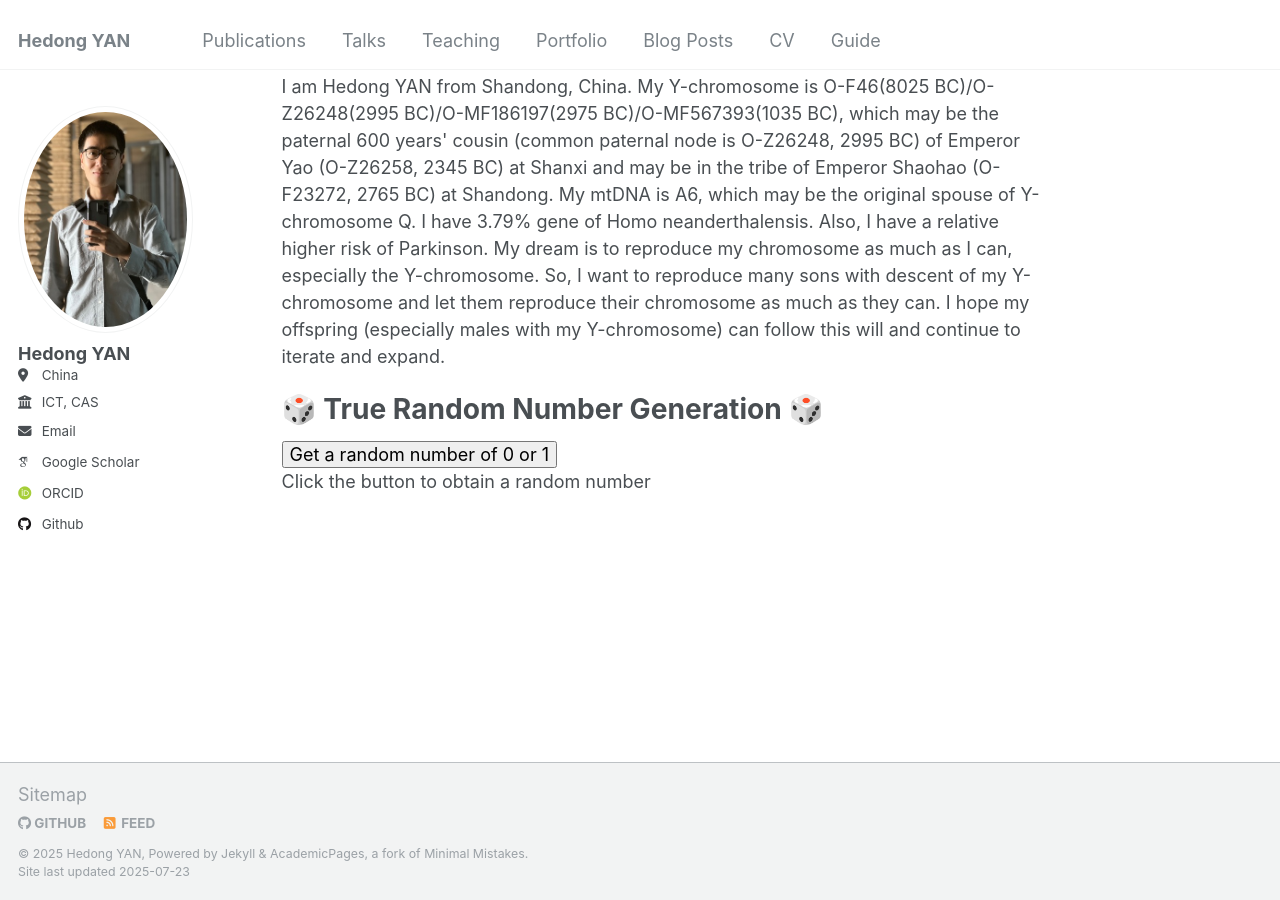
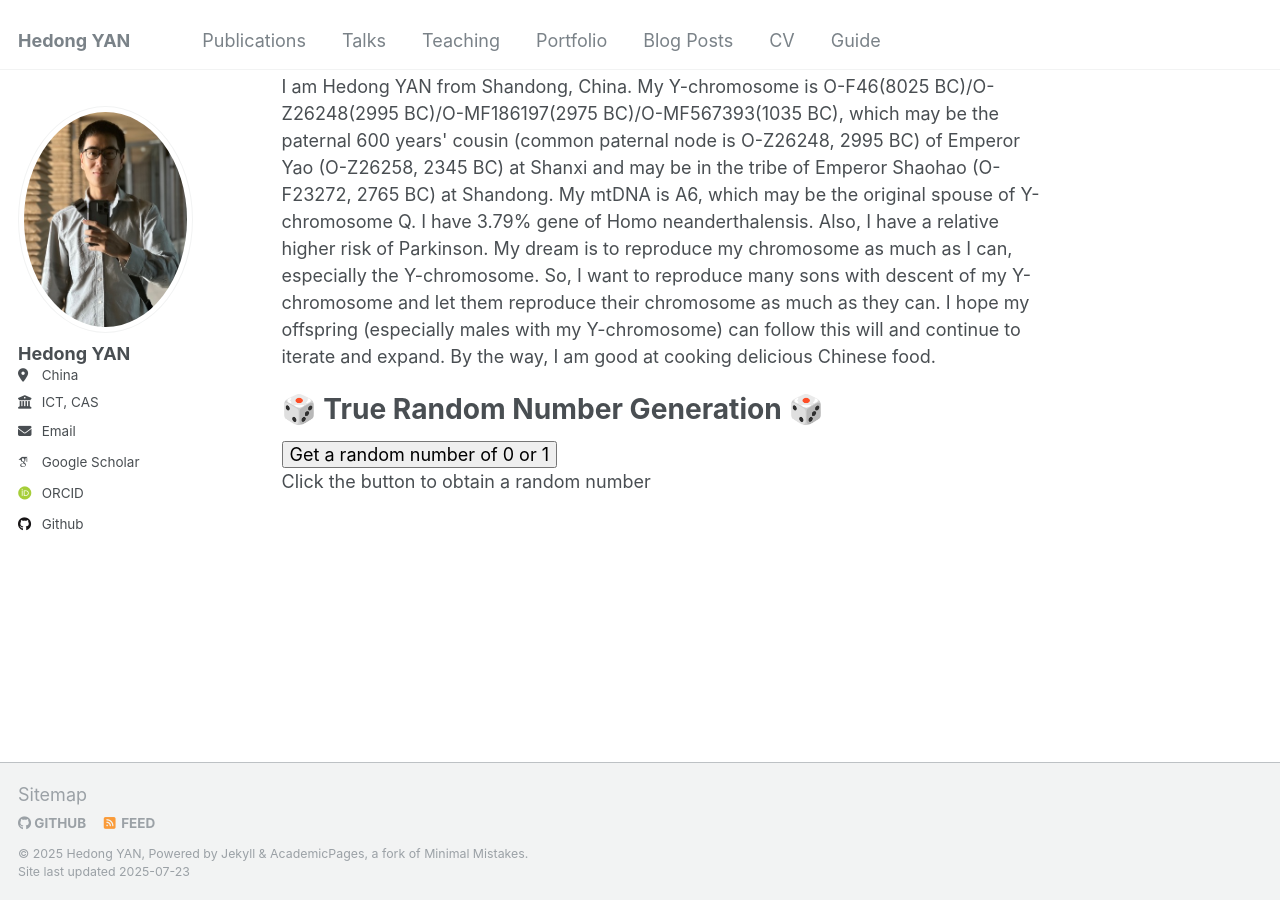
Before and after one commit to hedongyan/hedongyan.github.io, a Jekyll site: the page built from _pages/about.html, in a window 1280 px wide and 900 px high, scrolled down 576 px. Built offline with Jekyll 4.4.1, drawn with Linux system fonts in a browser that asks for light colours; some web fonts are replaced.

Commit message:
Update about.html

```diff
--- a/_pages/about.html
+++ b/_pages/about.html
@@ -33,6 +33,8 @@ I developed an open-source repositories (https://github.com/hedongyan/awesome-ca
   I hope my offspring (especially males with my Y-chromosome) can follow this will and continue to iterate and expand.
   <!-- I want to purge all the other males with Y-chromosome and let my offsprings occupy the world.  -->
   <!-- The execution duration is about 1 million years. Hahaha. -->
+
+  By the way, I am good at cooking delicious Chinese food.
 </p>
 
 <!-- <img src="/images/狗头表情.webp"> -->
```
